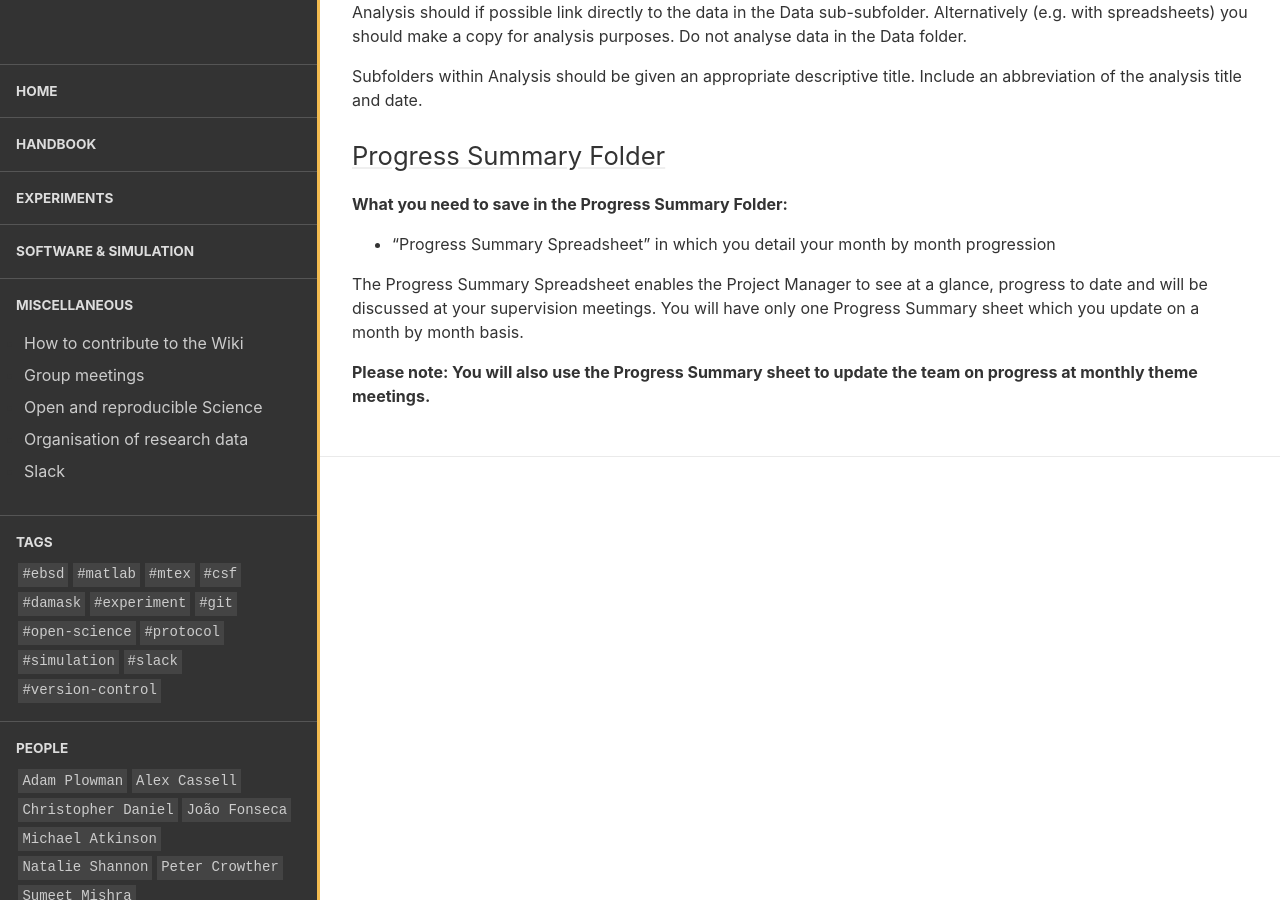
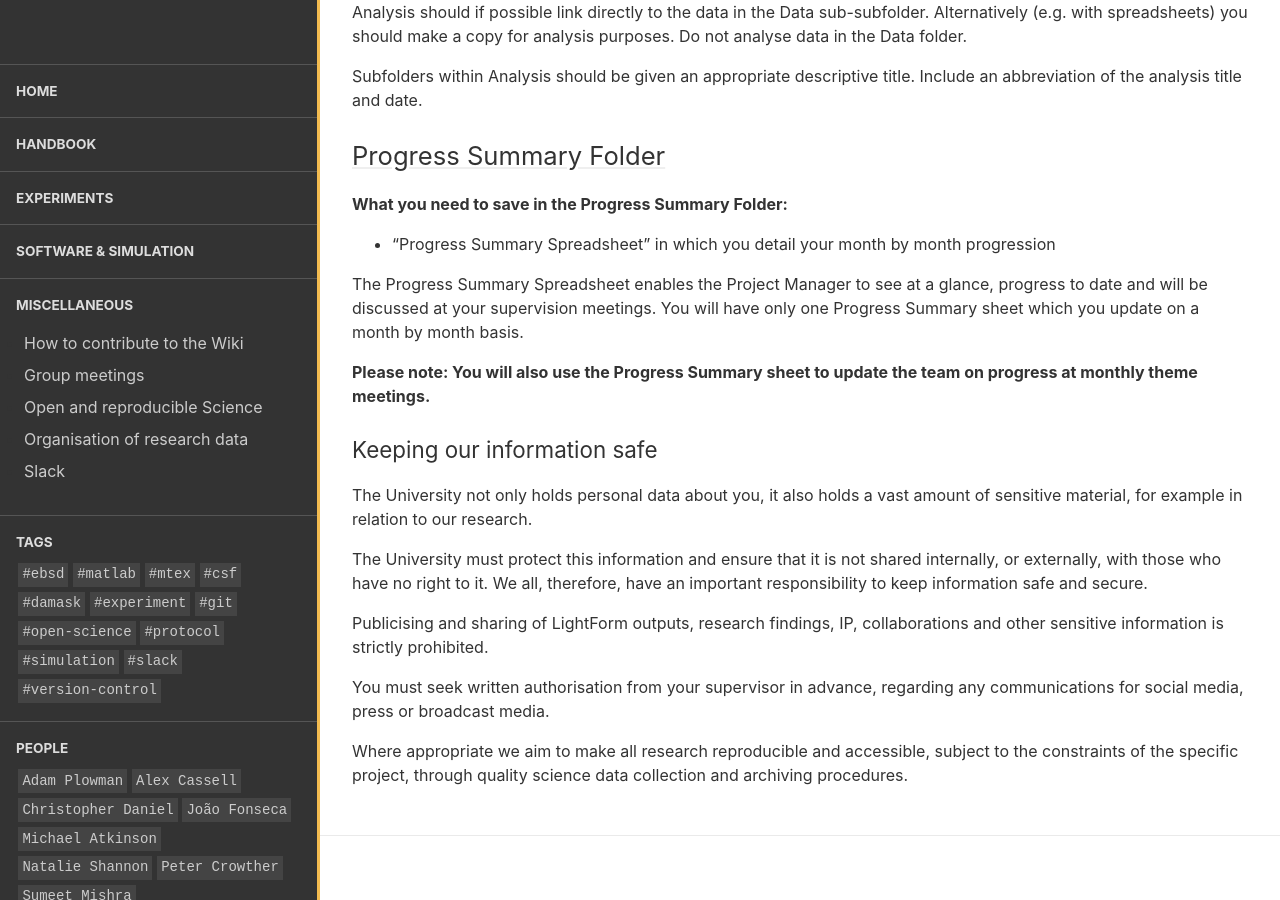
Before and after one commit to LightForm-group/wiki, a Jekyll site: the page built from collections/_handbook/Dropbox.md, in a window 1280 px wide and 900 px high, scrolled down 3102 px. Built offline with Jekyll 4.4.1, drawn with Linux system fonts in a browser that asks for light colours.

Commit message:
Update Dropbox.md

```diff
--- a/collections/_handbook/Dropbox.md
+++ b/collections/_handbook/Dropbox.md
@@ -104,3 +104,16 @@ Subfolders within Analysis should be given an appropriate descriptive title. Inc
 The Progress Summary Spreadsheet enables the Project Manager to see at a glance, progress to date and will be discussed at your supervision meetings. You will have only one Progress Summary sheet which you update on a month by month basis.
 
 **Please note: You will also use the Progress Summary sheet to update the team on progress at monthly theme meetings.**
+
+
+### Keeping our information safe
+
+The University not only holds personal data about you, it also holds a vast amount of sensitive material, for example in relation to our research.
+
+The University must protect this information and ensure that it is not shared internally, or externally, with those who have no right to it. We all, therefore, have an important responsibility to keep information safe and secure.
+
+Publicising and sharing of LightForm outputs, research findings, IP, collaborations and other sensitive information is strictly prohibited.
+
+You must seek written authorisation from your supervisor in advance, regarding any communications for social media, press or broadcast media.
+
+Where appropriate we aim to make all research reproducible and accessible, subject to the constraints of the specific project, through quality science data collection and archiving procedures.
```
